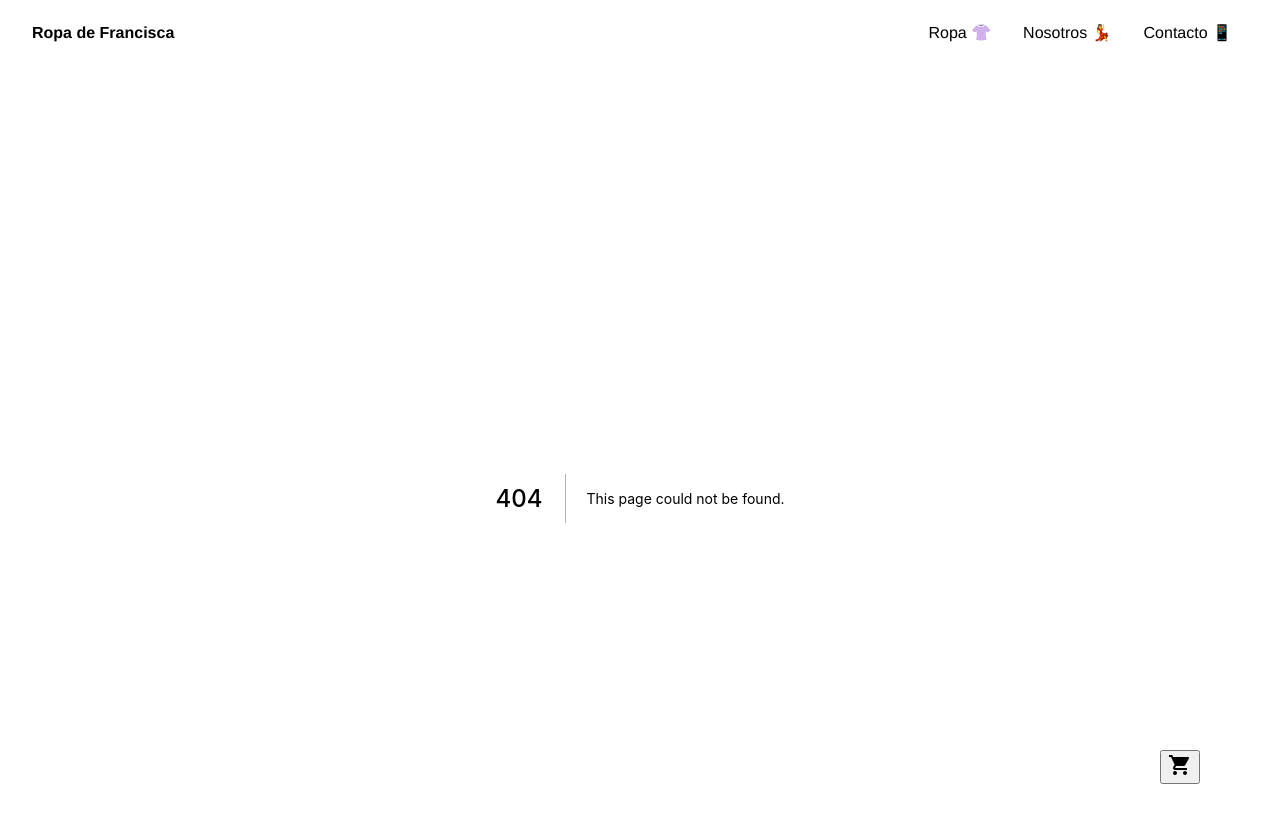
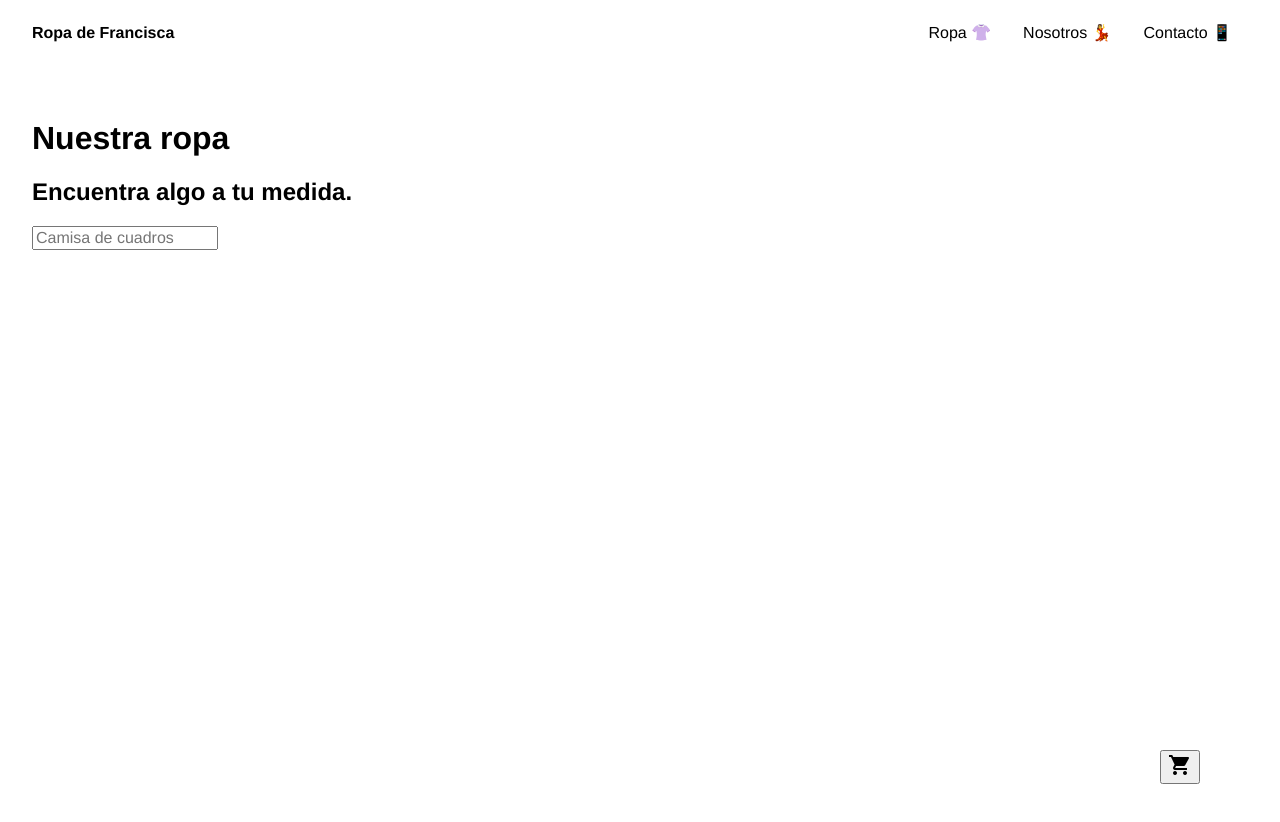
Before and after one commit to MarcoMacedoP/RopaDeFrancisca, a Next.js app: page /products in a window 1280 px wide. Before the commit this address had no page. Shown: the top 822 px of the page. After the commit the page ends 800 px from the top, so only its background shows below. Built offline with nearby package versions, Linux system fonts and the light colour scheme.

Commit message:
added product page

```diff
--- a/src/components/Layout/index.tsx
+++ b/src/components/Layout/index.tsx
@@ -20,7 +20,7 @@ export const Layout: React.FC<LayoutProps> = props => {
         </Link>
         <ul>
           <li>
-            <Link href="/ropa">
+            <Link href="/products">
               <a>
                 Ropa <span aria-label="t-shirt">👚</span>
               </a>
--- /dev/null
+++ b/src/pages/products/index.tsx
@@ -0,0 +1,16 @@
+import * as React from "react";
+const ProductsPage = () => {
+  return (
+    <>
+      <article>
+        <h1>Nuestra ropa</h1>
+        <section className="search-section">
+          <h2>Encuentra algo a tu medida.</h2>
+          <input type="text" placeholder="Camisa de cuadros" />
+        </section>
+      </article>
+    </>
+  );
+};
+
+export default ProductsPage;
```
